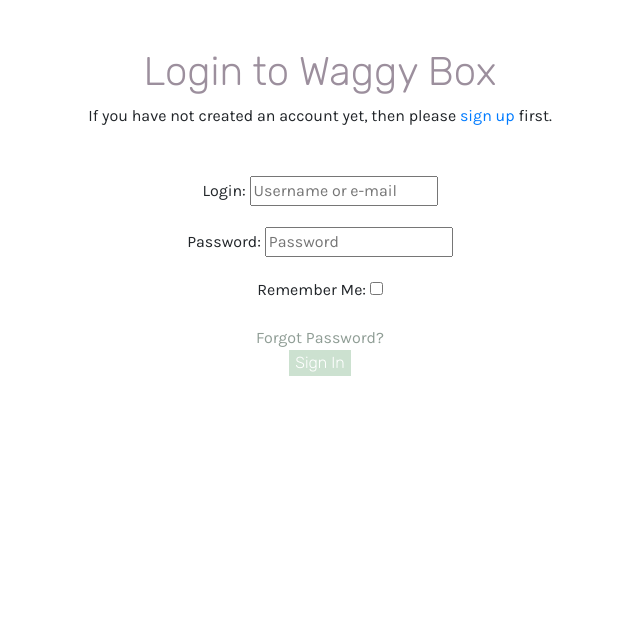
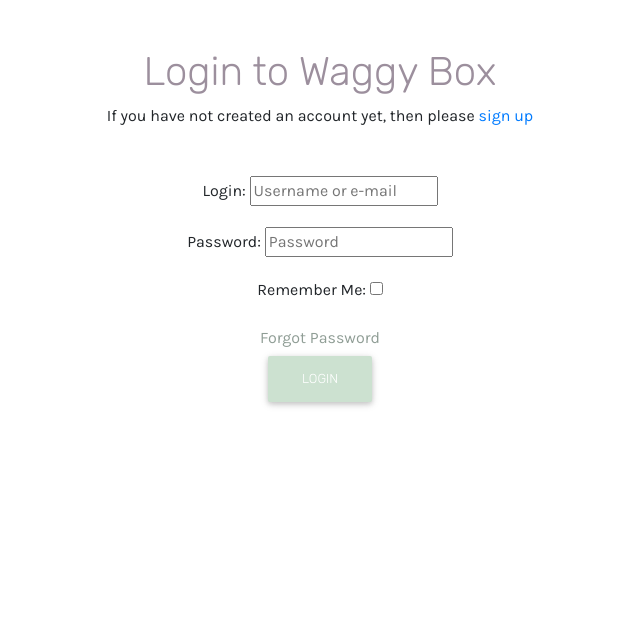
Before and after one commit to ClaireLally8/Waggy-Box, a Django app: page /accounts/login/ in a window 1280 px wide. Shown: the part 96-738 px from the top of the page, without its empty margins (320-960 px from the left). Run offline with Django 3.2, Linux system fonts and the light colour scheme; some libraries are stand-ins or nearby versions.

Commit message:
Remove trans tags

```diff
--- a/templates/allauth/account/login.html
+++ b/templates/allauth/account/login.html
@@ -1,9 +1,8 @@
 {% extends "base.html" %}
-
-{% load i18n %}
+{% load static %}
 {% load account socialaccount %}
 
-{% block head_title %}{% trans "Sign In" %}{% endblock %}
+{% block head_title %}Login{% endblock %}
 
 {% block content %}
 
@@ -12,9 +11,9 @@
 {% get_providers as socialaccount_providers %}
 
 {% if socialaccount_providers %}
-<p>{% blocktrans with site.name as site_name %}Please sign in with one
+<p>Please sign in with one
 of your existing third party accounts. Or, <a href="{{ signup_url }}">sign up</a>
-for a {{ site_name }} account and sign in below:{% endblocktrans %}</p>
+for a {{ site_name }} account and sign in below:</p>
 
 <div class="socialaccount_ballot">
 
@@ -22,15 +21,15 @@
     {% include "socialaccount/snippets/provider_list.html" with process="login" %}
   </ul>
 
-  <div class="login-or">{% trans 'or' %}</div>
+  <div class="login-or">or</div>
 
 </div>
 
 {% include "socialaccount/snippets/login_extra.html" %}
 
 {% else %}
-<p class="section-text text-center">{% blocktrans %}If you have not created an account yet, then please
-<a href="{{ signup_url }}">sign up</a> first.{% endblocktrans %}</p>
+<p class="section-text text-center">If you have not created an account yet, then please
+<a href="{{ signup_url }}">sign up</a></p>
 {% endif %}
 
 <form class="login text-center mt-5 section-text" method="POST" action="{% url 'account_login' %}">
@@ -39,7 +38,7 @@
   {% if redirect_field_value %}
   <input type="hidden" name="{{ redirect_field_name }}" value="{{ redirect_field_value }}" />
   {% endif %}
-  <a class="login-link" href="{% url 'account_reset_password' %}">{% trans "Forgot Password?" %}</a><br>
-  <button class="btn-sage" type="submit">{% trans "Sign In" %}</button>
+  <a class="login-link" href="{% url 'account_reset_password' %}">Forgot Password</a><br>
+  <button class="btn btn-sage" type="submit">Login</button>
 </form>
 {% endblock %}
```
